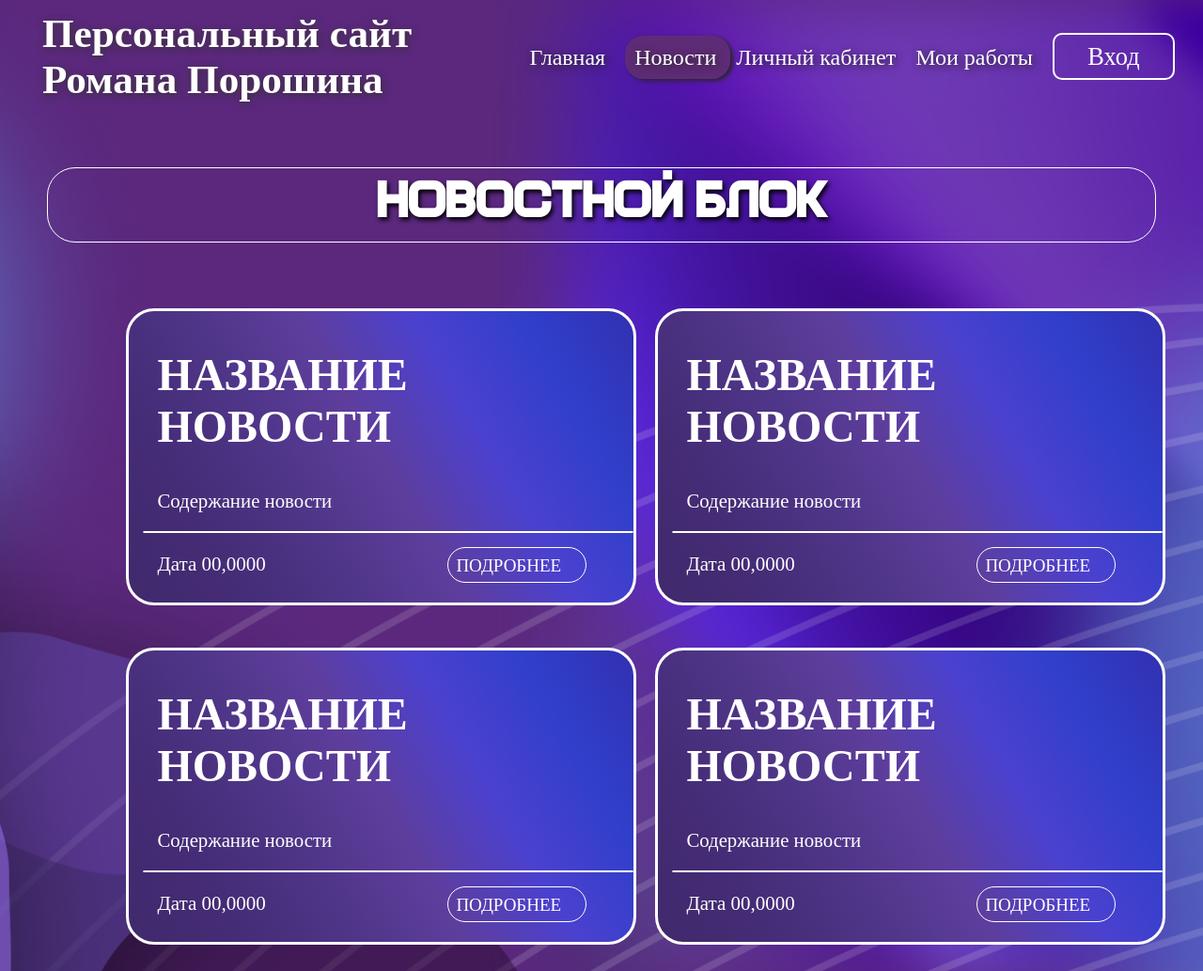
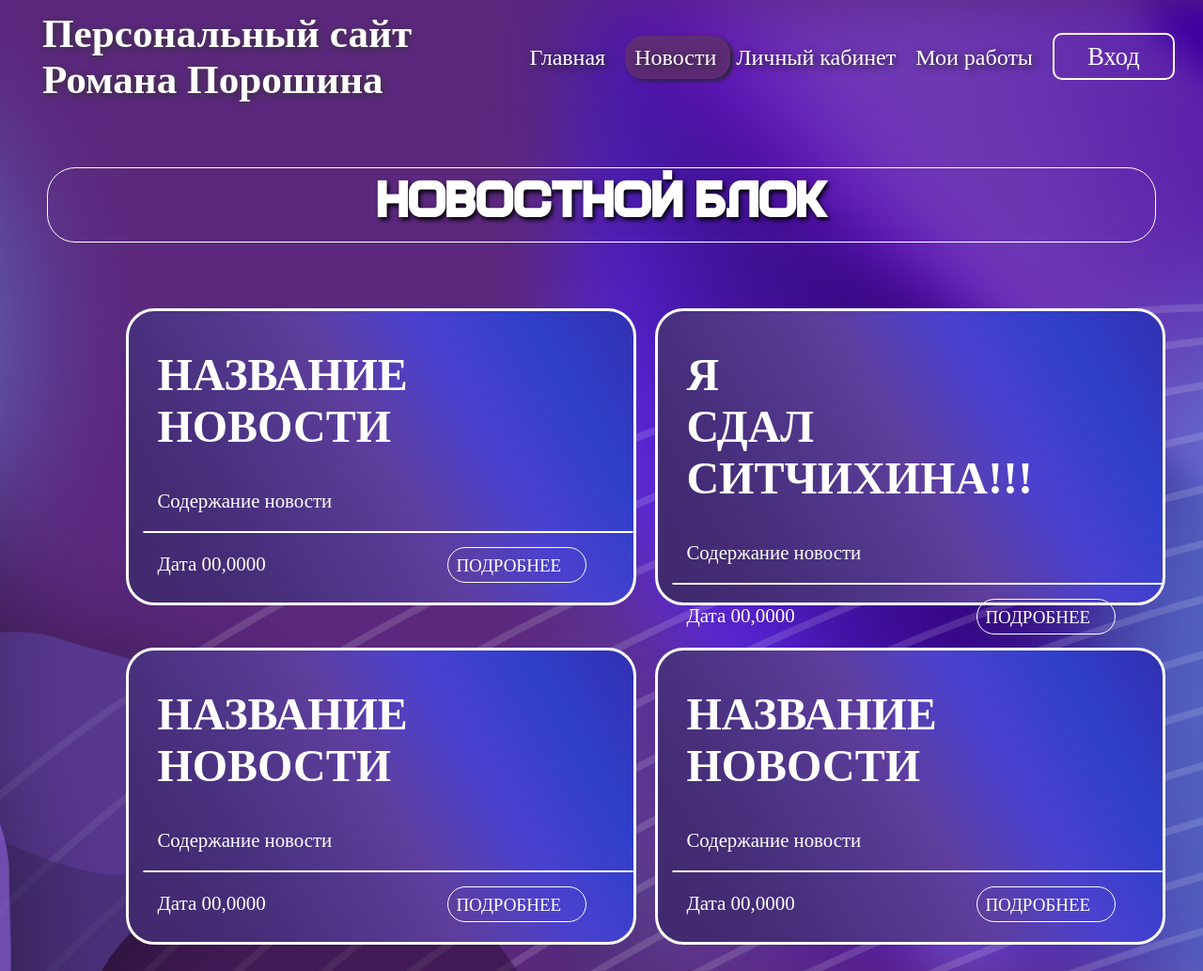
Before and after one commit to Skxawng21/WebRomashka_Project, a plain HTML site: page pages/news.html in a window 1280 px wide. Shown: the whole page at 94% size. Drawn offline with Linux system fonts and the light colour scheme; a web font is replaced by a local one.

Commit message:
fix img and news

```diff
--- a/pages/news.html
+++ b/pages/news.html
@@ -31,7 +31,7 @@
                     <p class="podrobnee"><a href="new1.html">ПОДРОБНЕЕ</a></p>
                 </div>
                 <div class="news">
-                    <h2 class="H1news">НАЗВАНИЕ НОВОСТИ</h2>
+                    <h2 class="H1news">Я СДАЛ СИТЧИХИНА!!!</h2>
                     <p class="soderzanie">Содержание новости</p>
                     <div class="newsline"></div>
                     <p class="data">Дата 00,0000</p>
```
